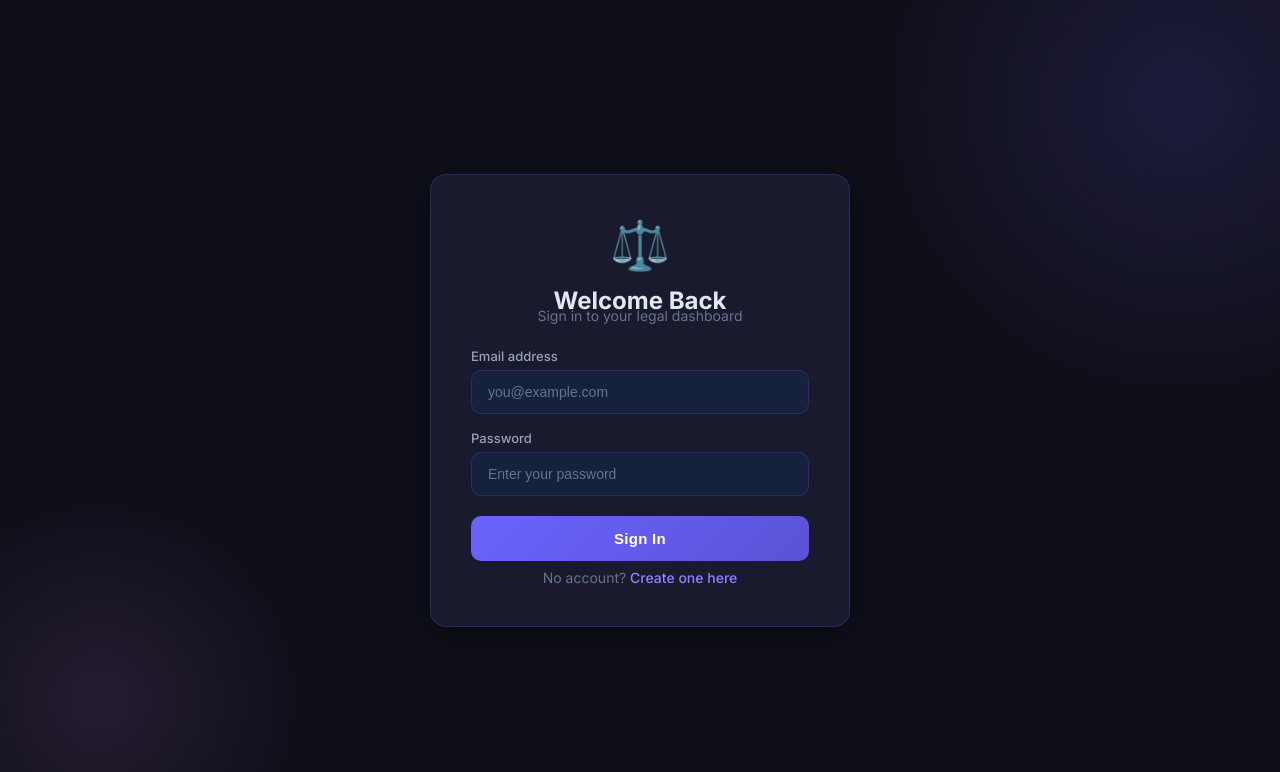
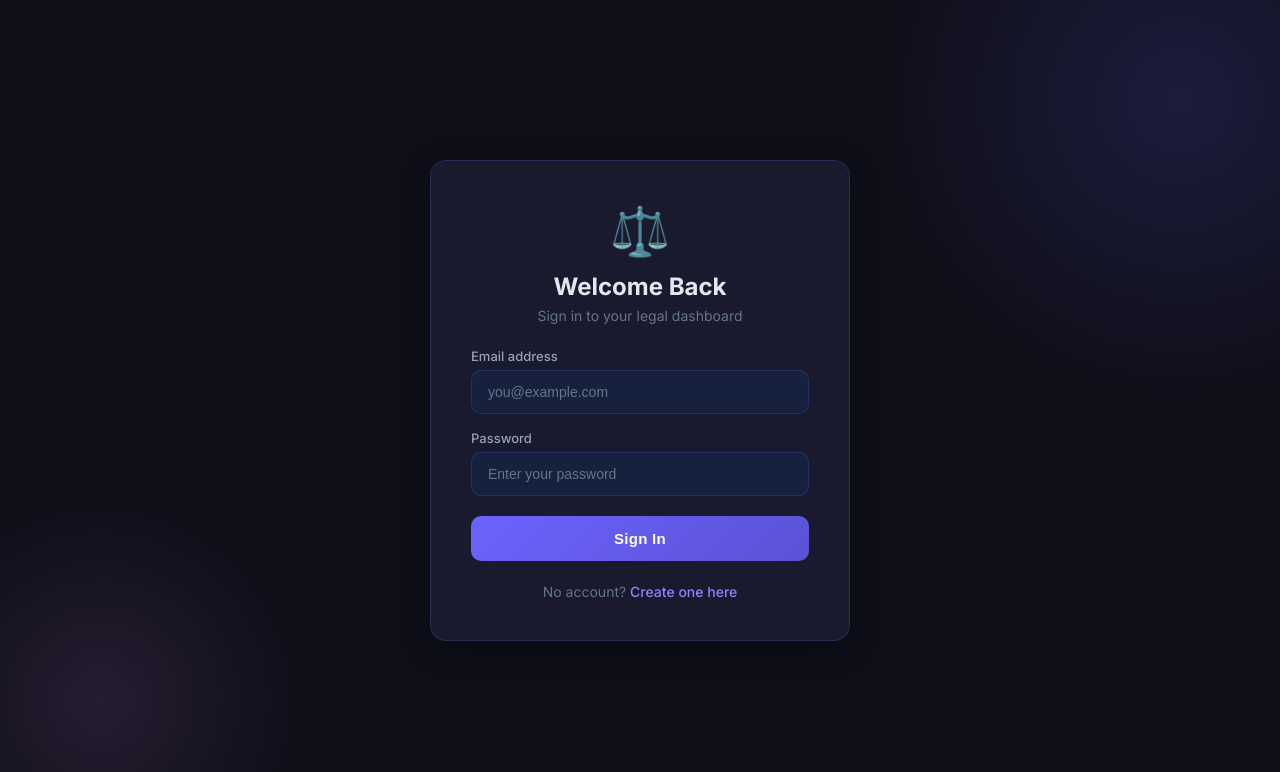
Before and after one commit to Cyberrapo/legal-management-system, a React app in the folder frontend/: page /login in a window 1280 px wide. Shown: the top 772 px of the page. Built offline with nearby package versions, Linux system fonts and the light colour scheme; the HTML template or start-up script is replaced by a standard one.

Commit message:
fix login page subtitle spacing

```diff
--- a/frontend/src/pages/Auth.module.css
+++ b/frontend/src/pages/Auth.module.css
@@ -69,7 +69,7 @@
     font-size: 14px;
     color: var(--text-muted);
     text-align: center;
-    margin-top: -8px;
+    margin-top: 6px;
   }
 
   .inputGroup {
```
